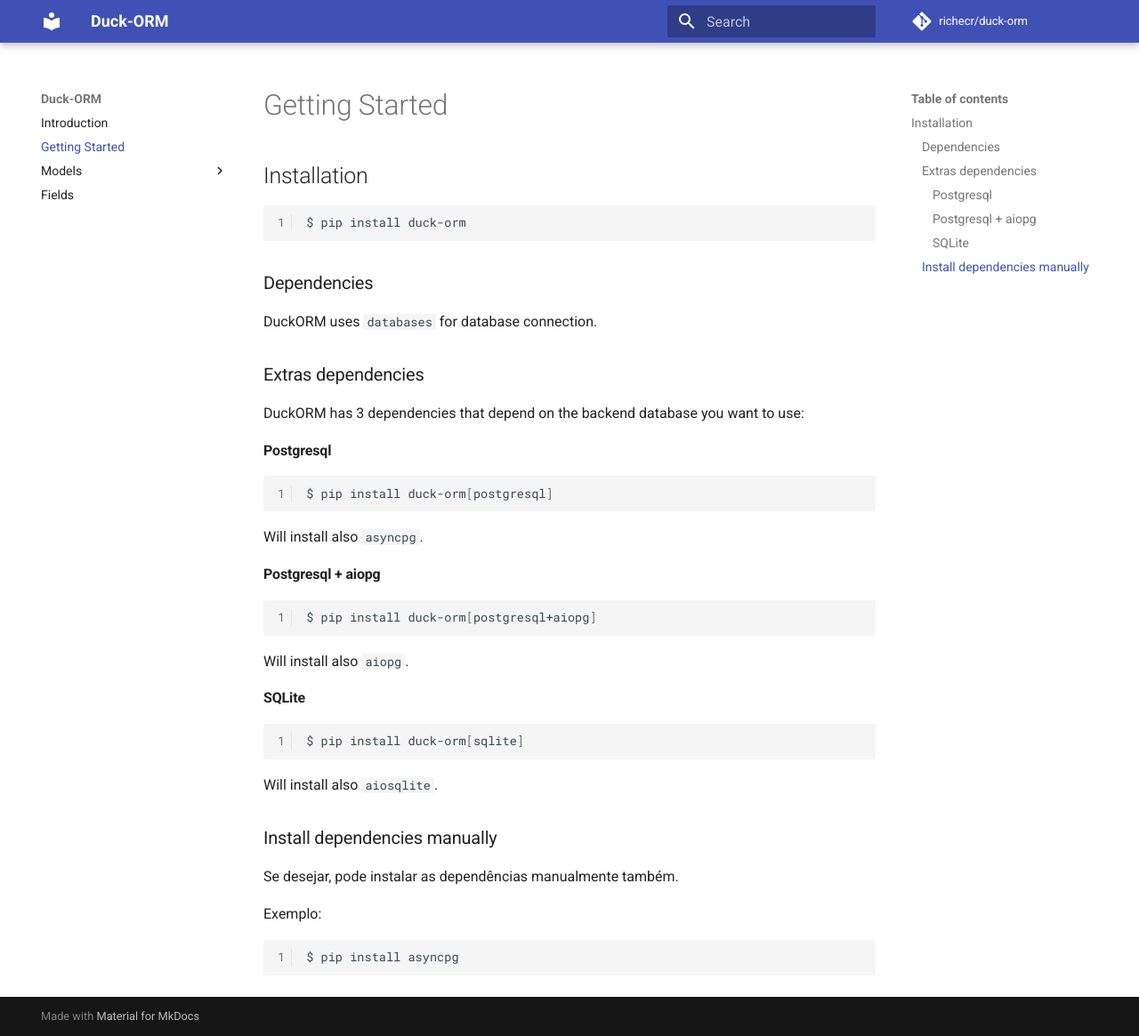
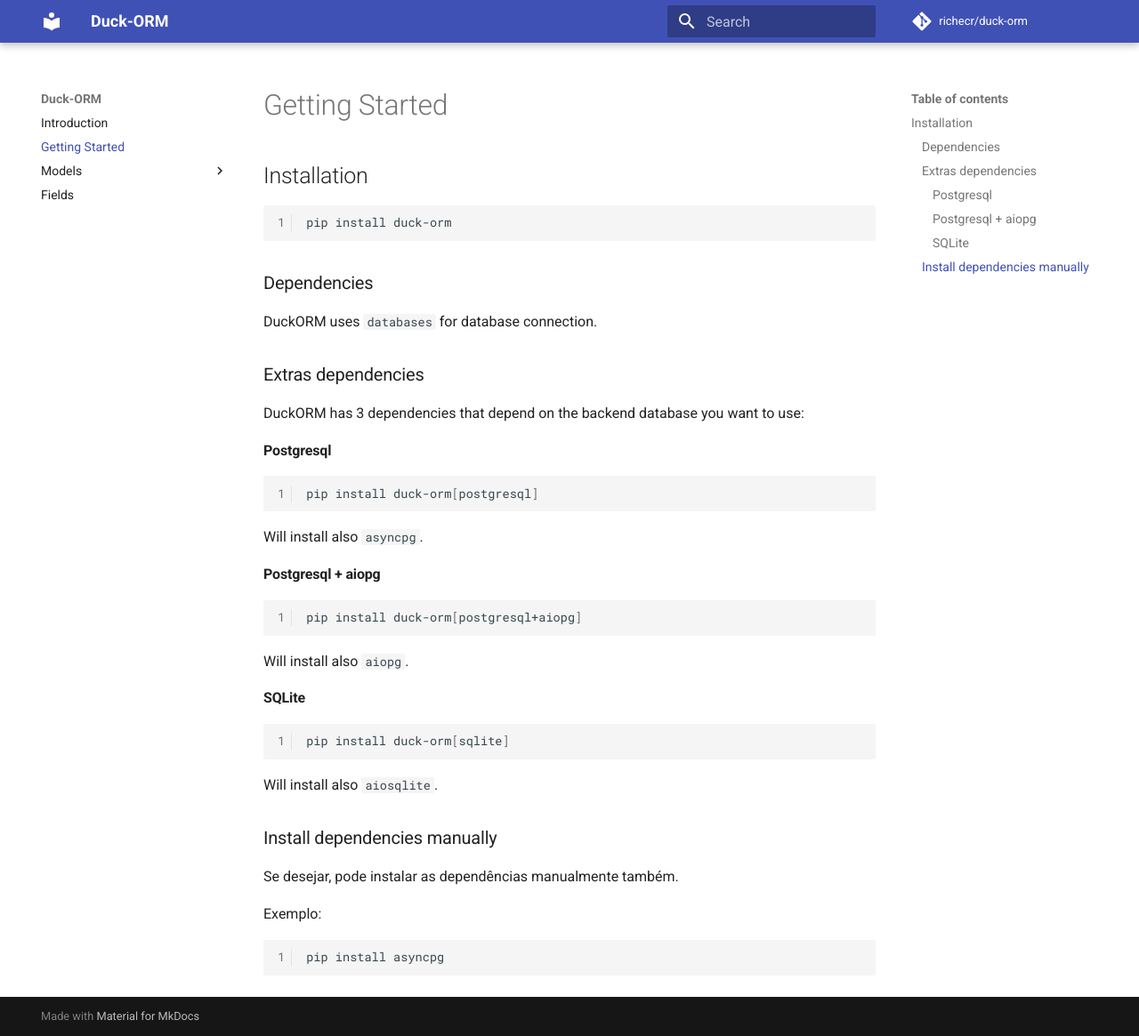
Before and after one commit to richecr/duck-orm, an MkDocs documentation site: the page built from docs/getting_started.md, in a window 1280 px wide and 1165 px high. Shown: the whole window at 89% size. Built offline with MkDocs 1.6.1 and Material for MkDocs 9.7.7, drawn with Linux system fonts in a browser that asks for light colours; comment, search, counter and statistics services are not loaded.

Commit message:
Remove symbol $ in docs

````diff
--- a/docs/getting_started.md
+++ b/docs/getting_started.md
@@ -3,7 +3,7 @@
 ## Installation
 
 ```bash
-$ pip install duck-orm
+pip install duck-orm
 ```
 
 ### Dependencies
@@ -17,7 +17,7 @@
 #### Postgresql
 
 ```bash
-$ pip install duck-orm[postgresql]
+pip install duck-orm[postgresql]
 ```
 
 Will install also `asyncpg`.
@@ -25,7 +25,7 @@
 #### Postgresql + aiopg
 
 ```bash
-$ pip install duck-orm[postgresql+aiopg]
+pip install duck-orm[postgresql+aiopg]
 ```
 
 Will install also `aiopg`.
@@ -33,7 +33,7 @@
 #### SQLite
 
 ```bash
-$ pip install duck-orm[sqlite]
+pip install duck-orm[sqlite]
 ```
 
 Will install also `aiosqlite`.
@@ -45,5 +45,5 @@
 Exemplo:
 
 ```bash
-$ pip install asyncpg
+pip install asyncpg
 ```
````
